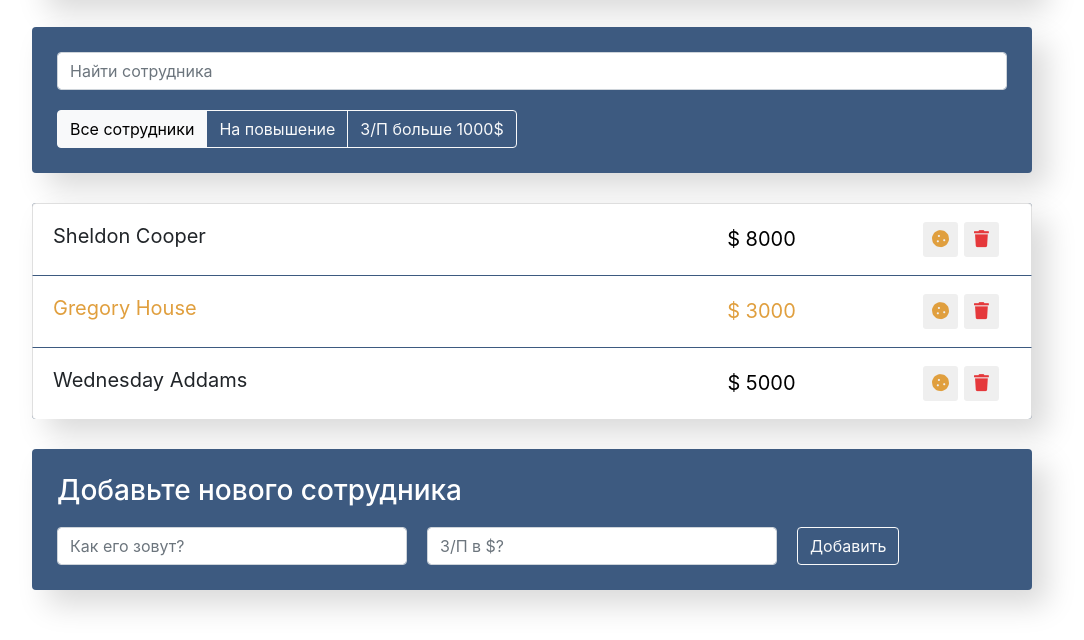
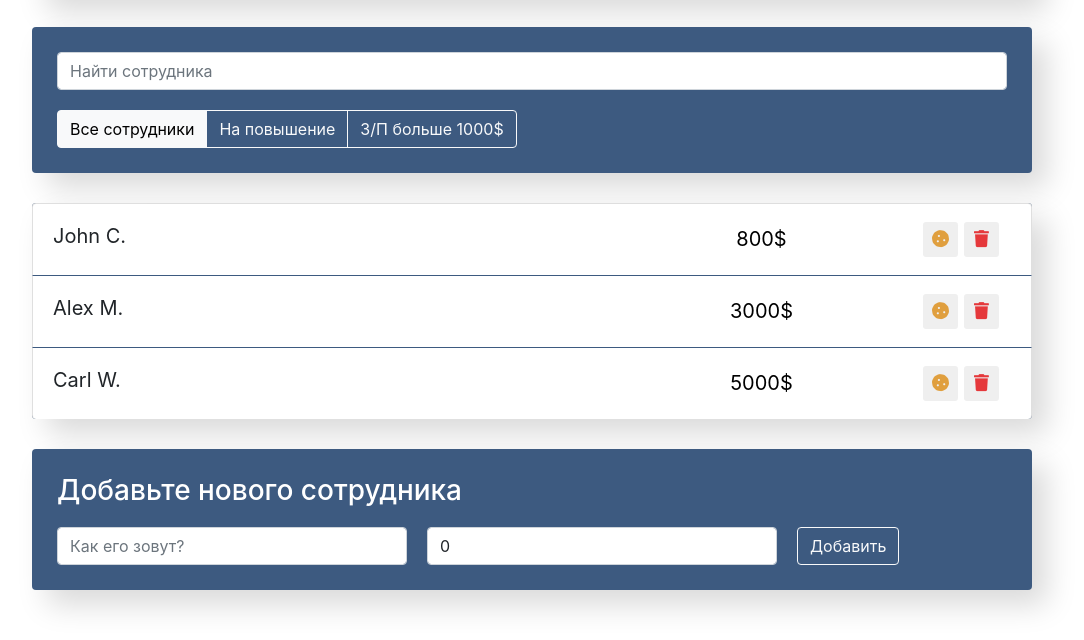
Before and after one commit to holus-bolus/employees-salary, a React app: page / in a window 1280 px wide. Shown: the part 252-892 px from the top of the page, without its empty margins (108-1192 px from the left). Built offline with nearby package versions, Linux system fonts and the light colour scheme.

Commit message:
Added ф сдфіі ьуa class method render

```diff
--- a/src/components/app-info/app-info.js
+++ b/src/components/app-info/app-info.js
@@ -7,7 +7,7 @@ const AppInfo = () => {
       <h2>Общее число сотрудников:</h2>
       <h2>Премию получат:</h2>
     </div>
-    )
-}
+  );
+};
 
 export default AppInfo;
--- a/src/components/app/app.js
+++ b/src/components/app/app.js
@@ -8,17 +8,20 @@ import "./app.css";
 
 function App() {
   const data = [
-    { name: "Sheldon Cooper", salary: 8000, increase: false },
-    { name: "Gregory House", salary: 3000, increase: true },
-    { name: "Wednesday Addams", salary: 5000, increase: false },
+    { name: "John C.", salary: 800, increase: false, id: 1 },
+    { name: "Alex M.", salary: 3000, increase: true, id: 2 },
+    { name: "Carl W.", salary: 5000, increase: false, id: 3 },
   ];
+
   return (
     <div className="app">
       <AppInfo />
+
       <div className="search-panel">
         <SearchPanel />
         <AppFilter />
       </div>
+
       <EmployeesList data={data} />
       <EmployeesAddForm />
     </div>
--- a/src/components/employees-add-form/employees-add-form.js
+++ b/src/components/employees-add-form/employees-add-form.js
@@ -1,23 +1,51 @@
-import './employees-add-form.css';
+import { Component } from "react";
+import "./employees-add-form.css";
 
-const EmployeesAddForm = () => {
+class EmployeesAddForm extends Component {
+  constructor(props) {
+    super(props);
+    this.state = {
+      name: "",
+      salary: 0,
+    };
+  }
+
+  onValueChange = (e) => {
+    this.setState({
+      [e.target.name]: e.target.value,
+    });
+  };
+
+  render() {
+    const { name, salary } = this.state;
     return (
       <div className="app-add-form">
         <h3>Добавьте нового сотрудника</h3>
-            <form
-                className="add-form d-flex">
-                <input type="text"
+        <form className="add-form d-flex">
+          <input
+            type="text"
             className="form-control new-post-label"
-                    placeholder="Как его зовут?" />
-                <input type="number"
+            placeholder="Как его зовут?"
+            name="name"
+            value={name}
+            onChange={this.onValueChange}
+          />
+          <input
+            type="number"
             className="form-control new-post-label"
-                    placeholder="З/П в $?" />
+            placeholder="З/П в $?"
+            name="salary"
+            value={salary}
+            onChange={this.onValueChange}
+          />
 
-                <button type="submit"
-                        className="btn btn-outline-light">Добавить</button>
+          <button type="submit" className="btn btn-outline-light">
+            Добавить
+          </button>
         </form>
       </div>
-    )
+    );
+  }
 }
 
 export default EmployeesAddForm;
--- a/src/components/employees-list-item/employees-list-item.js
+++ b/src/components/employees-list-item/employees-list-item.js
@@ -1,21 +1,56 @@
+import { Component } from "react";
+
 import "./employees-list-item.css";
 
-const EmployeesListItem = ({ name, salary, increase }) => {
+class EmployeesListItem extends Component {
+  constructor(props) {
+    super(props);
+    this.state = {
+      increase: false,
+      rise: false,
+    };
+  }
+
+  onIncrease = () => {
+    this.setState(({ increase }) => ({
+      increase: !increase,
+    }));
+  };
+
+  onRise = () => {
+    this.setState(({ rise }) => ({
+      rise: !rise,
+    }));
+  };
+
+  render() {
+    const { name, salary } = this.props;
+    const { increase, rise } = this.state;
+
     let classNames = "list-group-item d-flex justify-content-between";
     if (increase) {
       classNames += " increase";
     }
+    if (rise) {
+      classNames += " like";
+    }
 
     return (
       <li className={classNames}>
-      <span className="list-group-item-label">{name}</span>
+        <span className="list-group-item-label" onClick={this.onRise}>
+          {name}
+        </span>
         <input
           type="text"
           className="list-group-item-input"
-        defaultValue={"$ " + salary}
+          defaultValue={salary + "$"}
         />
         <div className="d-flex justify-content-center align-items-center">
-        <button type="button" className="btn-cookie btn-sm ">
+          <button
+            type="button"
+            className="btn-cookie btn-sm "
+            onClick={this.onIncrease}
+          >
             <i className="fas fa-cookie"></i>
           </button>
 
@@ -26,6 +61,7 @@ const EmployeesListItem = ({ name, salary, increase }) => {
         </div>
       </li>
     );
-};
+  }
+}
 
 export default EmployeesListItem;
--- a/src/components/employees-list/employees-list.js
+++ b/src/components/employees-list/employees-list.js
@@ -4,7 +4,8 @@ import "./employees-list.css";
 
 const EmployeesList = ({ data }) => {
   const elements = data.map((item) => {
-    return <EmployeesListItem {...item} />;
+    const { id, ...itemProps } = item;
+    return <EmployeesListItem key={id} {...itemProps} />;
   });
 
   return <ul className="app-list list-group">{elements}</ul>;
```
Also changed, not shown: src/components/app-filter/app-filter.js (+5 -8 lines), src/components/search-panel/search-panel.js (+9 -7 lines), build/index.html. Lines whose indentation alone changed are shown as unchanged.
